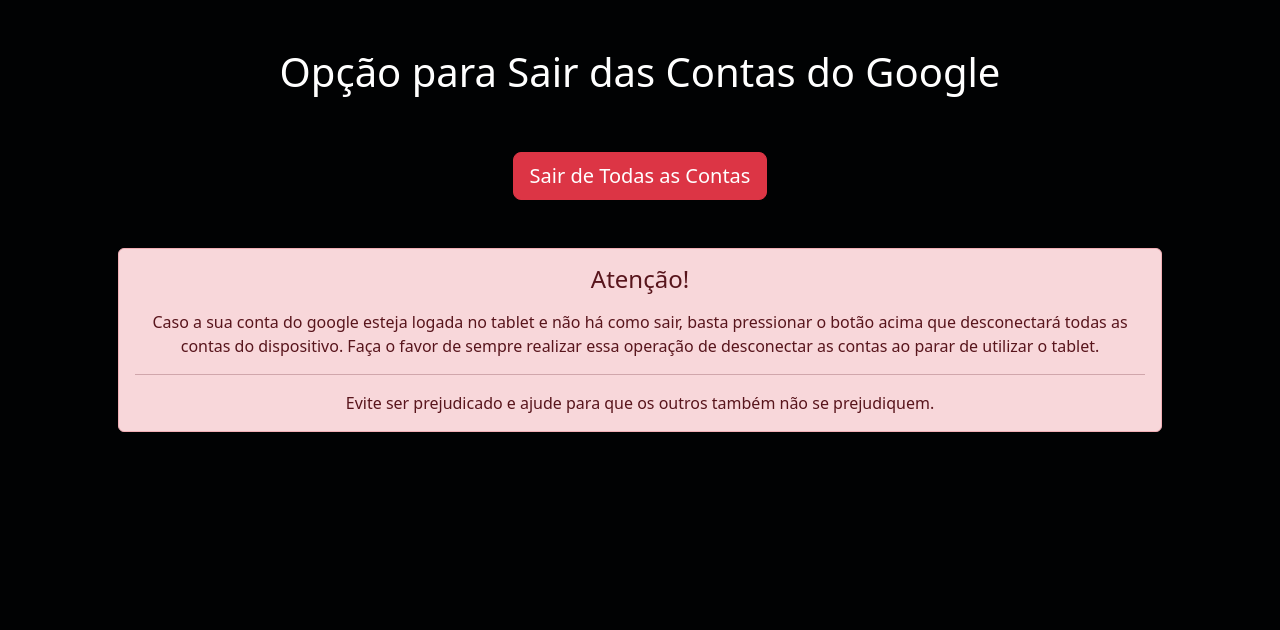
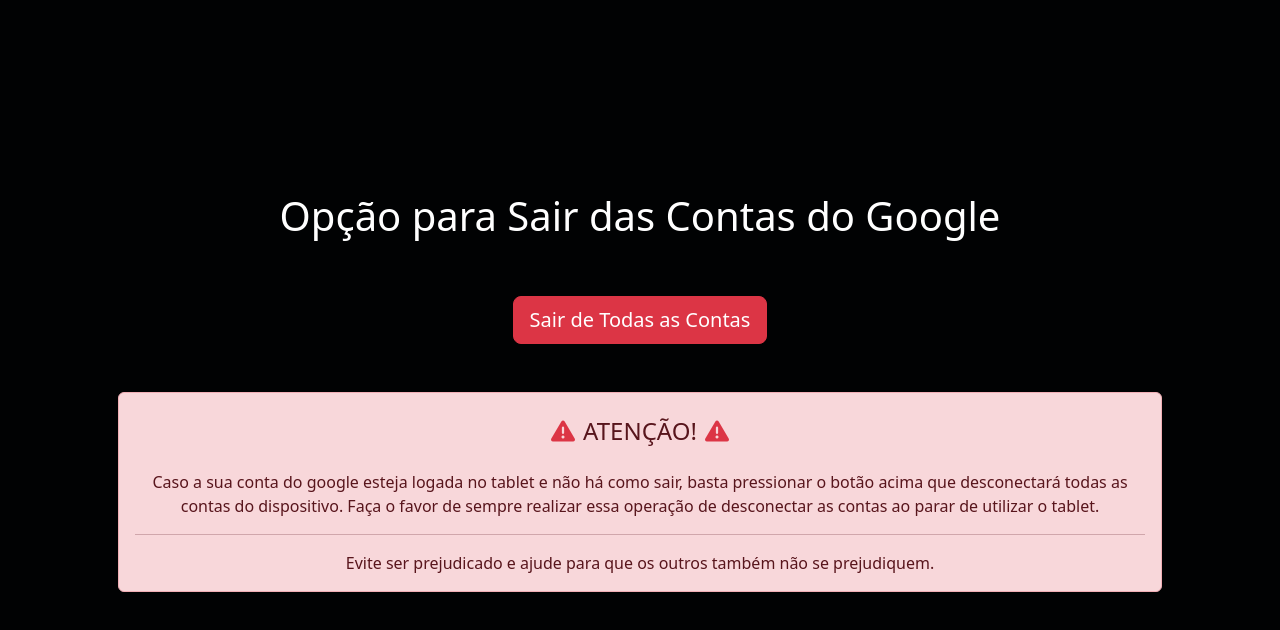
Before and after one commit to Cesarwrze/sair-todas-contas, a plain HTML site: page index.html in a window 1280 px wide. Drawn offline with nearby package versions, Linux system fonts and the light colour scheme.

Commit message:
Add files via upload

```diff
--- a/index.html
+++ b/index.html
@@ -6,20 +6,12 @@
     <title>Logout</title>
     <!--<a href="https://br.freepik.com/icone/sair_14441860#fromView=search&page=2&position=24&uuid=6d0c766d-2ca4-4823-b983-a5e0a8b640a0">Ícone de Elite Art</a>-->
     <link rel="icon" href="icon/logout.png" type="image/png">
+    <link rel="stylesheet" href="style.css">
     <link href="https://cdn.jsdelivr.net/npm/bootstrap@5.3.3/dist/css/bootstrap.min.css" rel="stylesheet" integrity="sha384-QWTKZyjpPEjISv5WaRU9OFeRpok6YctnYmDr5pNlyT2bRjXh0JMhjY6hW+ALEwIH" crossorigin="anonymous">
-    <style>
-        body {
-            background-color: #010203;
-        }
-
-        h1 {
-            color: #ffffff;
-        }
-    </style>
-
+    <script src="https://kit.fontawesome.com/821ff5176a.js" crossorigin="anonymous"></script>
 </head>
-<body>
-    <div class="container text-center mt-5 px-5">
+<body class="main">
+    <div class="container d-flex flex-column justify-content-center align-items-center vh-100 text-center px-5">
         <div class="pb-5">
             <h1>Opção para Sair das Contas do Google</h1>
         </div>
@@ -30,7 +22,17 @@
         </div>
 
         <div class="alert alert-danger" role="alert">
-            <h4 class="alert-heading">Atenção!</h4>
+            <div class="d-flex justify-content-center align-items-center">
+                <div class="fa-xl text-danger">
+                    <i class="fa-solid fa-triangle-exclamation fa-fade"></i>
+                </div>
+
+                <h4 class="alert-heading px-2 pt-2">ATENÇÃO!</h4>
+
+                <div class="fa-xl text-danger">
+                    <i class="fa-solid fa-triangle-exclamation fa-fade"></i>
+                </div>
+            </div>
             <div>
                 <p class="mt-3">
                     Caso a sua conta do google esteja logada no tablet e não há como sair, basta pressionar
--- /dev/null
+++ b/style.css
@@ -0,0 +1,7 @@
+.main {
+    background-color: #010203;
+}
+
+.main h1 {
+    color: #fff;
+}
```
